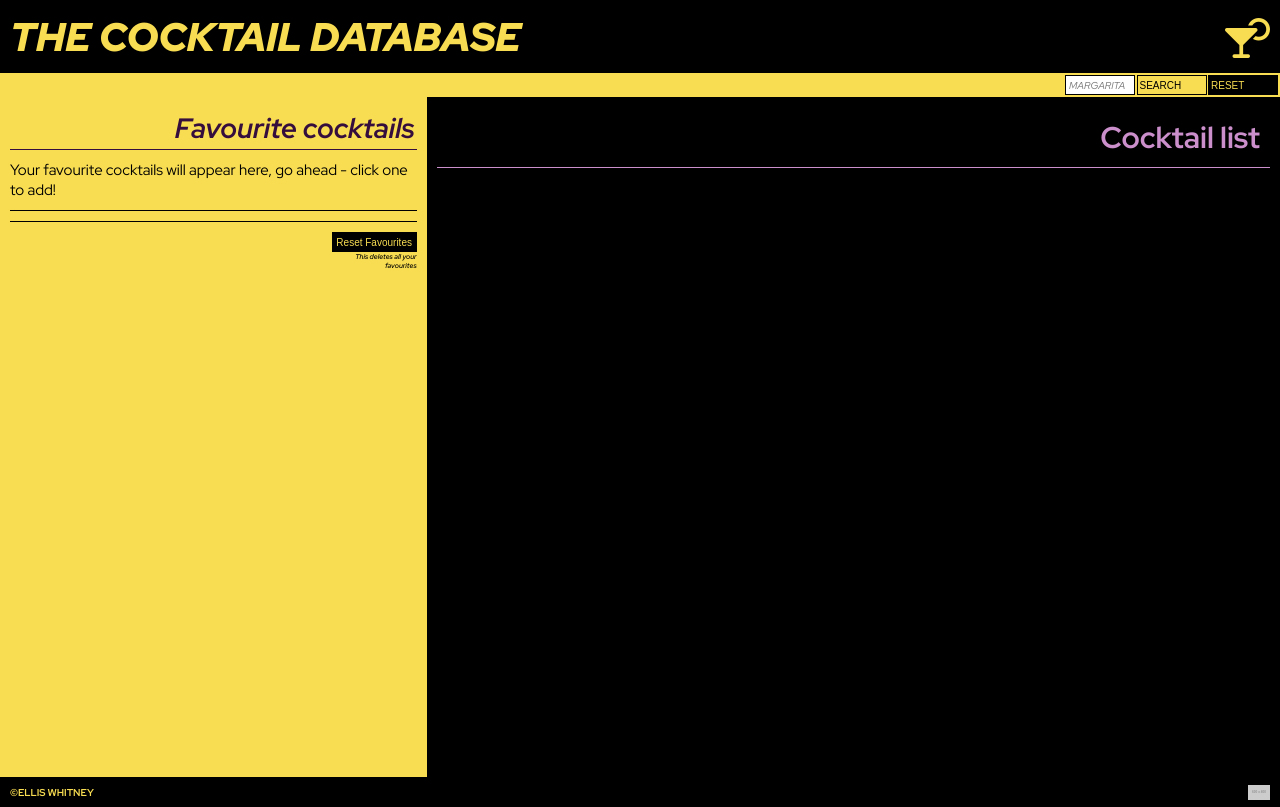
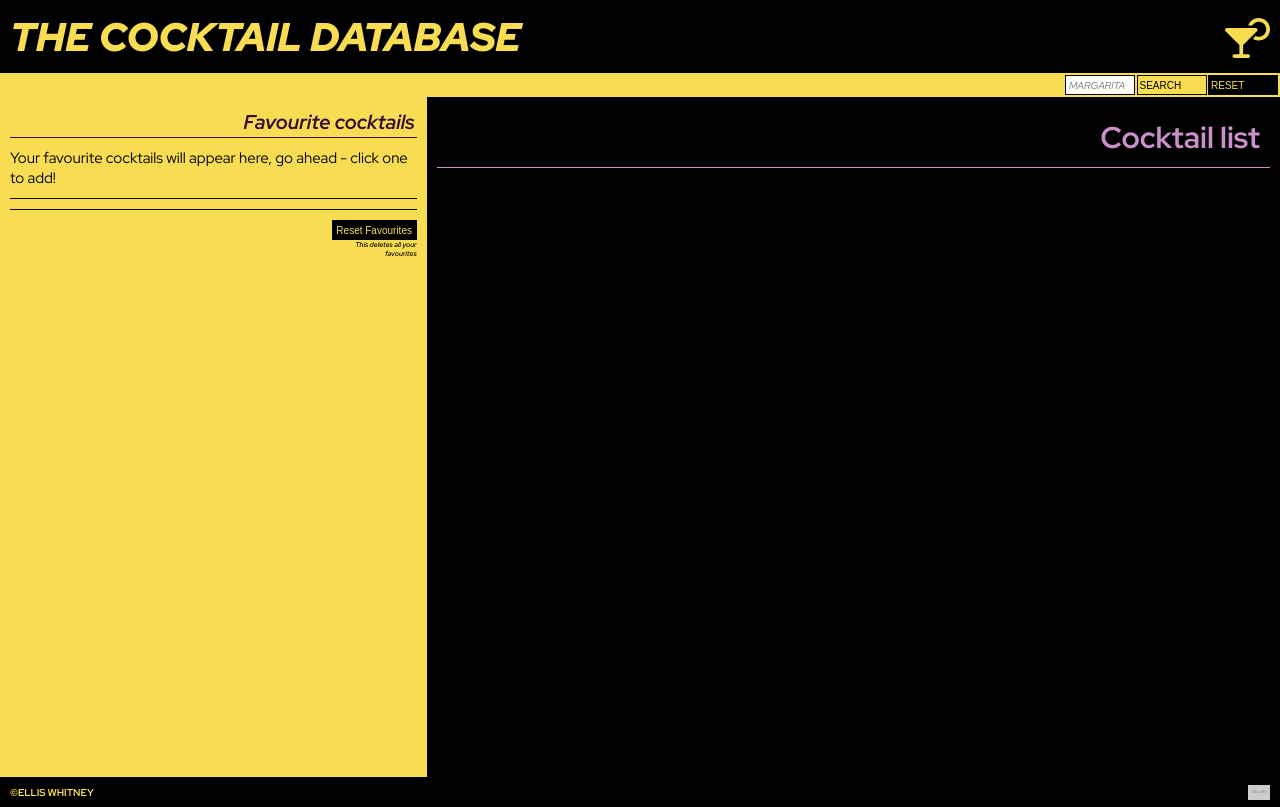
Before and after one commit to Adalab/modulo-2-evaluacion-final-ellisoalgo, a website built with Vite: page src/index.html in a window 1280 px wide. Built offline with nearby package versions, Linux system fonts and the light colour scheme; no server answers; placeholder pictures from the web are drawn by us.

Commit message:
font changes

```diff
--- a/src/scss/layout/_section_favourites.scss
+++ b/src/scss/layout/_section_favourites.scss
@@ -12,7 +12,7 @@
         color: var(--darkpurple);
         text-align: right;
         font-family: var(--titleFont);
-        font-size: 2.8rem;
+        font-size: 2rem;
         font-style: italic;
         border-bottom: solid 0.1rem var(--darkpurple);
         margin-bottom: 1rem;
```
